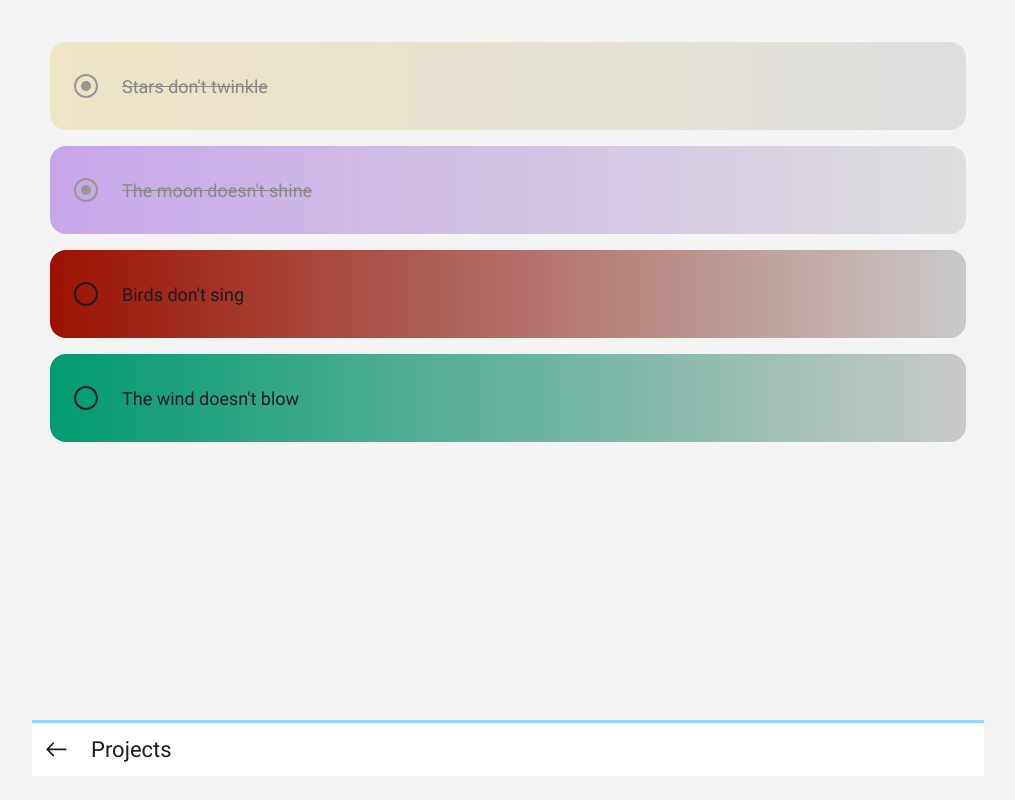
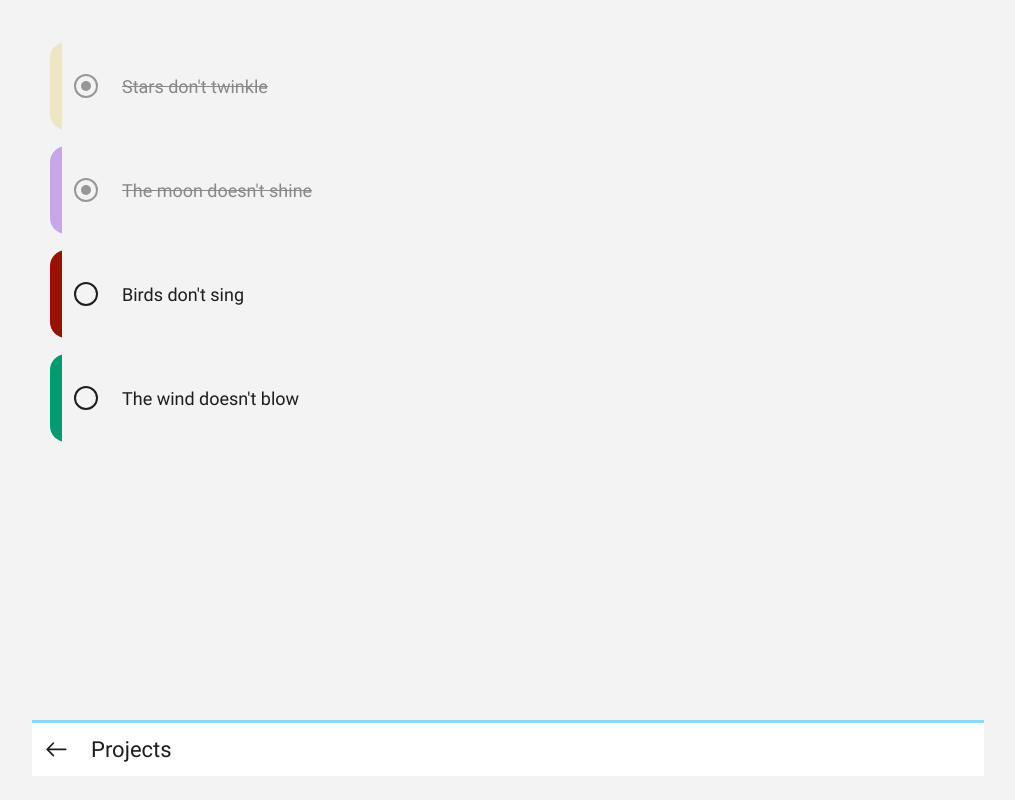
Before and after one commit to zerescas/another-to-do-app, a Vue app: page /projects in a window 1280 px wide. Shown: the whole page, without its empty margins (132-1147 px from the left). Built offline with nearby package versions, Linux system fonts and the light colour scheme.

Commit message:
ItemCard.vue: set design for light theme

```diff
--- a/src/components/item/ItemCard.vue
+++ b/src/components/item/ItemCard.vue
@@ -11,7 +11,8 @@
   --item-card-accent: var(--theme-color-text-primary);
 
   align-items: center;
-  background: linear-gradient(90deg, var(--item-card-accent), var(--theme-color-background-hover));
+  background: var(--theme-color-item-card-background);
+  box-shadow: 0 0 8px var(--theme-color-item-card-box-shadow);
   border-radius: 16px;
   color: var(--theme-color-text-primary);
   display: flex;
@@ -25,13 +26,13 @@
 
 .item-card::before {
   background: var(--item-card-accent);
+  box-shadow: 0 2px 4px var(--theme-color-item-card-box-shadow);
   content: '';
-  display: none;
-  height: 4px;
+  height: 100%;
   left: 0;
   position: absolute;
   top: 0;
-  width: 100%;
+  width: 12px;
 }
 
 @media (min-width: 768px) {
@@ -43,11 +44,13 @@
 
 @media (prefers-color-scheme: dark) {
   .item-card {
-    background: var(--theme-color-background-hover);
+    background: var(--theme-color-item-card-background);
   }
 
   .item-card::before {
-    display: block;
+    box-shadow: none;
+    height: 4px;
+    width: 100%;
   }
 }
 </style>
```
